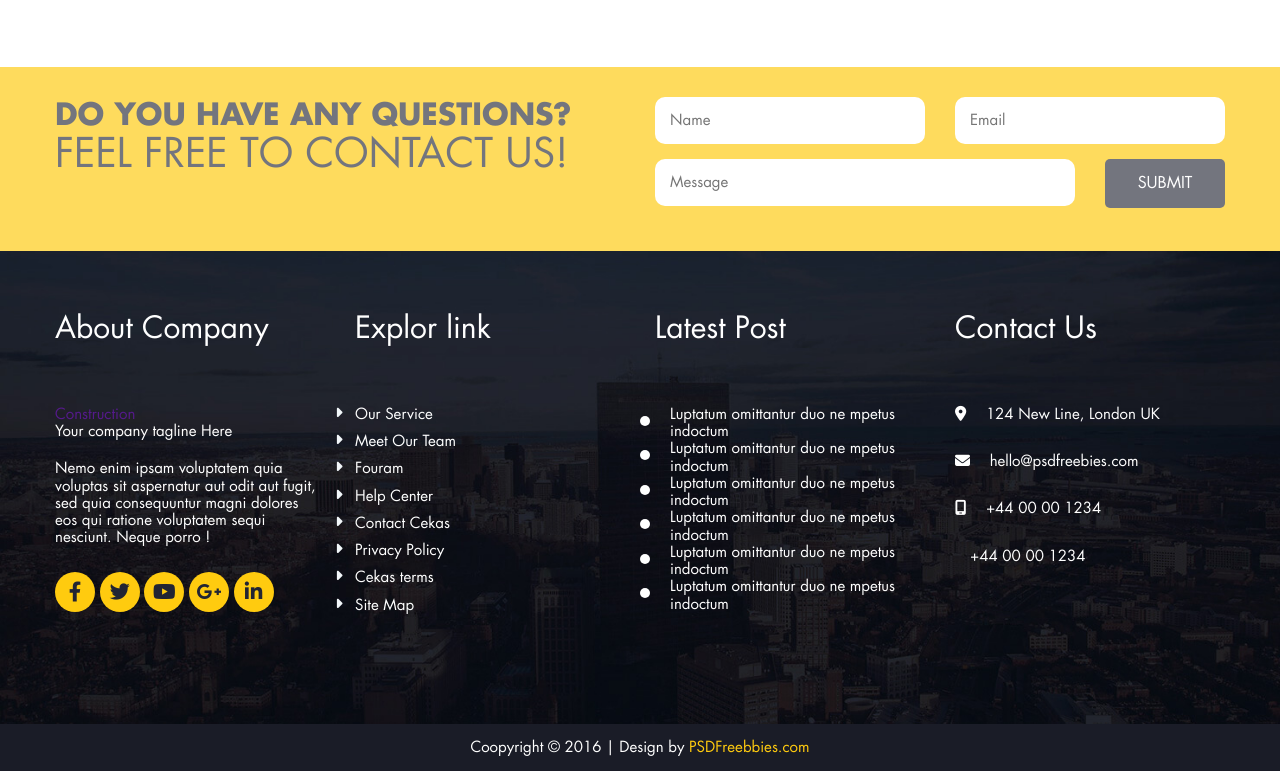
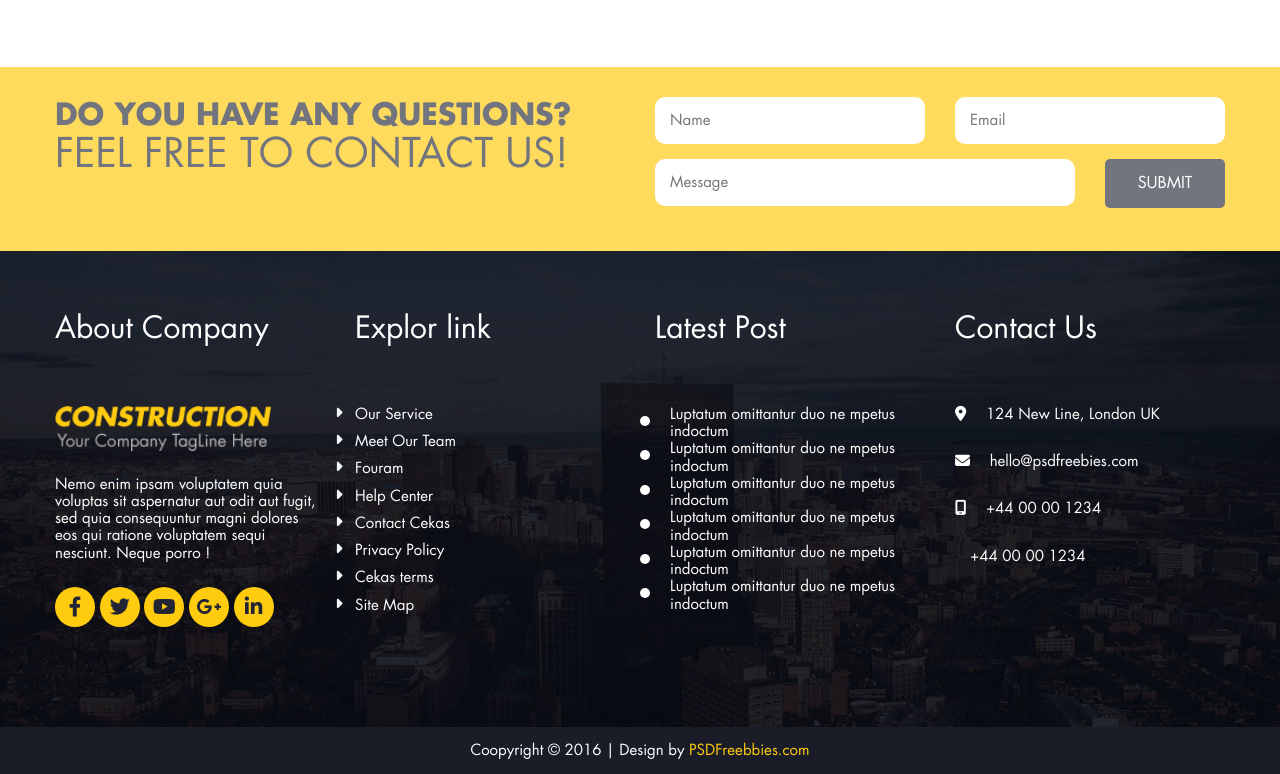
Before and after one commit to perfectpixelweb/contruction, a plain HTML site: page index.html in a window 1280 px wide. Shown: the part 3886-4660 px from the top of the page. Drawn offline with Linux system fonts and the light colour scheme.

Commit message:
Add files via upload

```diff
--- a/css/style.css
+++ b/css/style.css
@@ -657,7 +657,7 @@ about area
 
 }
 .about-area .logo-area {
-    width: 100%;
+    width: 80%;
     padding-bottom: 20px;
 }
 .about-heading{
--- a/index.html
+++ b/index.html
@@ -281,8 +281,7 @@
                     <div class="col-25">
                         <p class="about-heading">About Company</p>
                         <div class="logo-area">
-                            <a href="">Construction</a>
-                        <p>Your company tagline Here</p>
+                            <a href="#"><img src="img/Logo.png" alt="logo"></a>
                         </div>
                         <p>Nemo enim ipsam voluptatem quia voluptas sit aspernatur aut odit aut fugit, sed quia consequuntur magni dolores eos qui ratione voluptatem sequi nesciunt. Neque porro !</p>
                         <div class="social">
```
